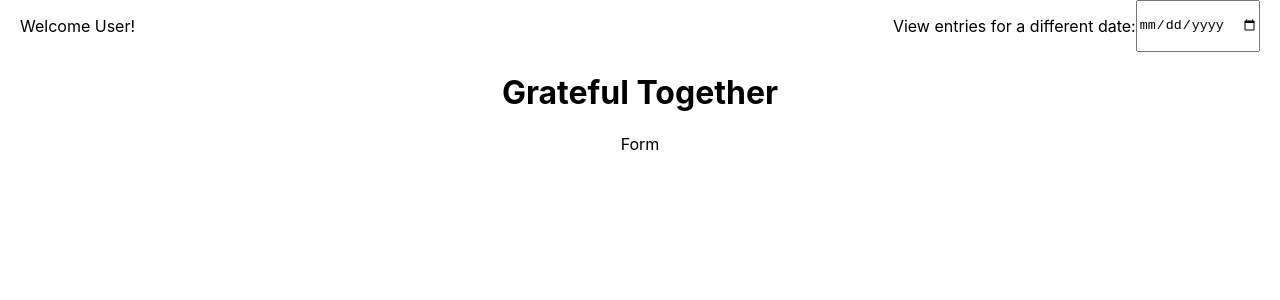
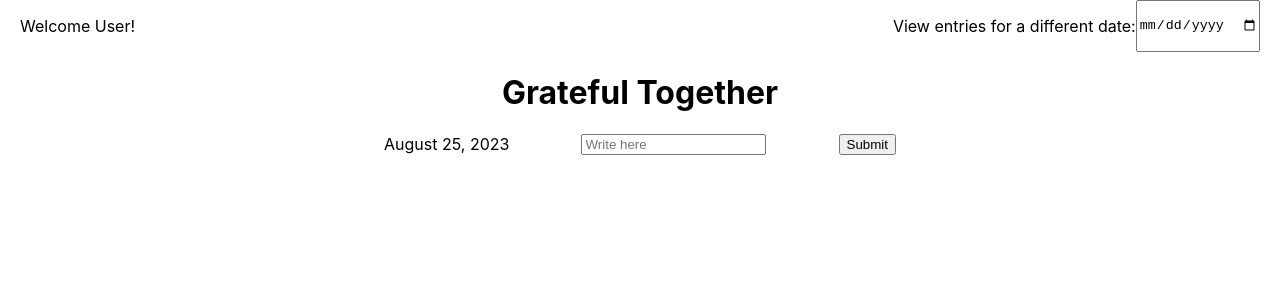
Before and after one commit to GratefulTogether/gratefultogether-ui, a React (Create React App) app: page / in a window 1280 px wide. Shown: the top 300 px of the page. Built offline with nearby package versions, Linux system fonts and the light colour scheme.

Commit message:
Add dayjs and form element

```diff
--- a/package.json
+++ b/package.json
@@ -6,6 +6,7 @@
     "@testing-library/jest-dom": "^5.17.0",
     "@testing-library/react": "^13.4.0",
     "@testing-library/user-event": "^13.5.0",
+    "dayjs": "^1.11.9",
     "react": "^18.2.0",
     "react-dom": "^18.2.0",
     "react-router-dom": "^6.15.0",
--- a/src/components/Form/Form.css
+++ b/src/components/Form/Form.css
@@ -0,0 +1,6 @@
+form {
+  display: flex;
+  justify-content: space-between;
+  width: 40%;
+  align-self: center;
+}
--- a/src/components/Form/Form.js
+++ b/src/components/Form/Form.js
@@ -1,8 +1,17 @@
-import React from 'react'
+import './Form.css'
+import dayjs from 'dayjs'
 
 const Form = () => {
+
+const today = dayjs();
+const formattedDate = today.format('MMMM D, YYYY');
+
   return (
-    <div>Form</div>
+    <form>
+      {formattedDate}
+      <input type='text' placeholder='Write here'></input>
+      <button type='submit'>Submit</button>
+    </form>
   )
 }
 
--- a/src/components/Homepage/Homepage.css
+++ b/src/components/Homepage/Homepage.css
@@ -0,0 +1,4 @@
+.Homepage {
+  display: flex;
+  flex-direction: column;
+}
--- a/src/components/Homepage/Homepage.js
+++ b/src/components/Homepage/Homepage.js
@@ -1,9 +1,10 @@
 import Form from '../Form/Form.js'
+import './Homepage.css'
 
 const Homepage = () => {
 
   return (
-    <div>
+    <div className='Homepage'>
       <h1>Grateful Together</h1>
       <Form />
     </div>
```
Also changed, not shown: 1 other file (tests, documents, lock files or other folders).
